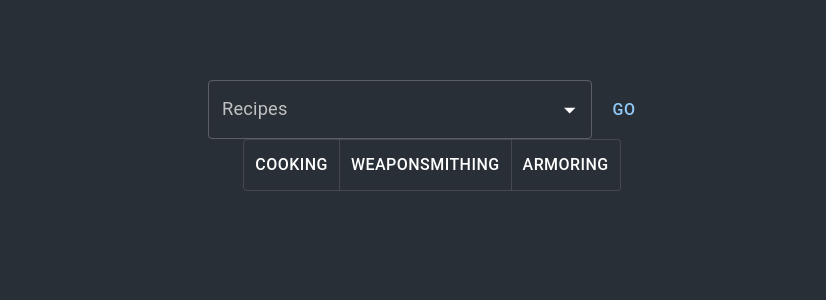
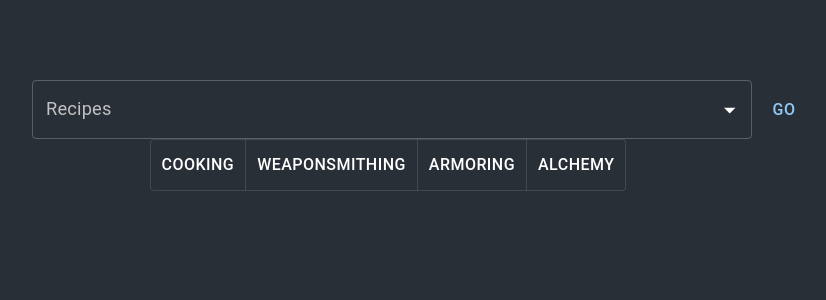
Before and after one commit to jeremymec/town-board-helper, a React (Vite) app: page / in a window 1280 px wide. Shown: the top 300 px of the page, without its empty margins (208-1034 px from the left). Built offline with nearby package versions, Linux system fonts and the light colour scheme.

Commit message:
Add filter categories

```diff
--- a/package.json
+++ b/package.json
@@ -17,7 +17,7 @@
     "@parcel/transformer-sass": "^2.0.0-rc.0",
     "@types/react-dom": "^17.0.9",
     "parcel": "^2.0.0-rc.0",
-    "parcel-reporter-static-files-copy": "^1.3.0",
+    "parcel-reporter-static-files-copy": "^1.3.4",
     "react": "^17.0.2",
     "react-dom": "^17.0.2"
   },
--- a/src/components/app/app.scss
+++ b/src/components/app/app.scss
@@ -4,3 +4,8 @@
     align-items: center;
     height: 100vh;
 }
+
+.searchContainer {
+    text-align: center;
+    min-width: 80vh;
+}
--- a/src/components/app/app.tsx
+++ b/src/components/app/app.tsx
@@ -36,6 +36,7 @@ function App() {
     <ThemeProvider theme={muiTheme}>
       <CssBaseline />
       <div className="appContainer">
+        <div className="searchContainer">
           <RecipePicker
             recipes={recipes}
             selectedRecipes={selectedRecipes}
@@ -44,6 +45,7 @@ function App() {
             setValue={setRecipeValue}
           ></RecipePicker>
           <RecipeFilter filter={filter} setFilter={onFilterChange}/>
+        </div>
         <RecipePanel
           selectedRecipes={selectedRecipes}
           setSelectedRecipes={setSelectedRecipes}
--- /dev/null
+++ b/src/components/recipe_filter/recipe_filter.scss
@@ -0,0 +1,5 @@
+.recipeFilter {
+
+    padding-right: 11vh;
+
+}
--- a/src/components/recipe_filter/recipe_filter.tsx
+++ b/src/components/recipe_filter/recipe_filter.tsx
@@ -15,11 +15,12 @@ function RecipeFilter(props: RecipeFilterProps) {
   };
 
   return (
-    <div>
+    <div className="recipeFilter">
       <ToggleButtonGroup onChange={handleChange} value={props.filter} exclusive>
         <ToggleButton value="Cooking">Cooking</ToggleButton>
         <ToggleButton value="Weaponsmithing">Weaponsmithing</ToggleButton>
         <ToggleButton value="Armoring">Armoring</ToggleButton>
+        <ToggleButton value="Alchemy">Alchemy</ToggleButton>
       </ToggleButtonGroup>
     </div>
   );
--- a/src/components/recipe_picker/recipe_picker.scss
+++ b/src/components/recipe_picker/recipe_picker.scss
@@ -1,5 +1,5 @@
 #recipePicker {
-    width: 35%;
+    width: 100vh;
     padding-top: 10vh;
     display: inline-flex;
 }
--- a/src/styles.scss
+++ b/src/styles.scss
@@ -5,6 +5,8 @@
 @use 'components/recipe_info/recipe_info.scss';
 @use 'components/recipe_picker/recipe_picker.scss';
 @use 'components/recipe_panel/recipe_panel.scss';
+@use 'components/recipe_filter/recipe_filter.scss';
+
 
 @import url('https://fonts.googleapis.com/css?family=IM+Fell+DW+Pica');
 
```
Also changed, not shown: 1 other file (tests, documents, lock files or other folders). Lines whose indentation alone changed are shown as unchanged.
